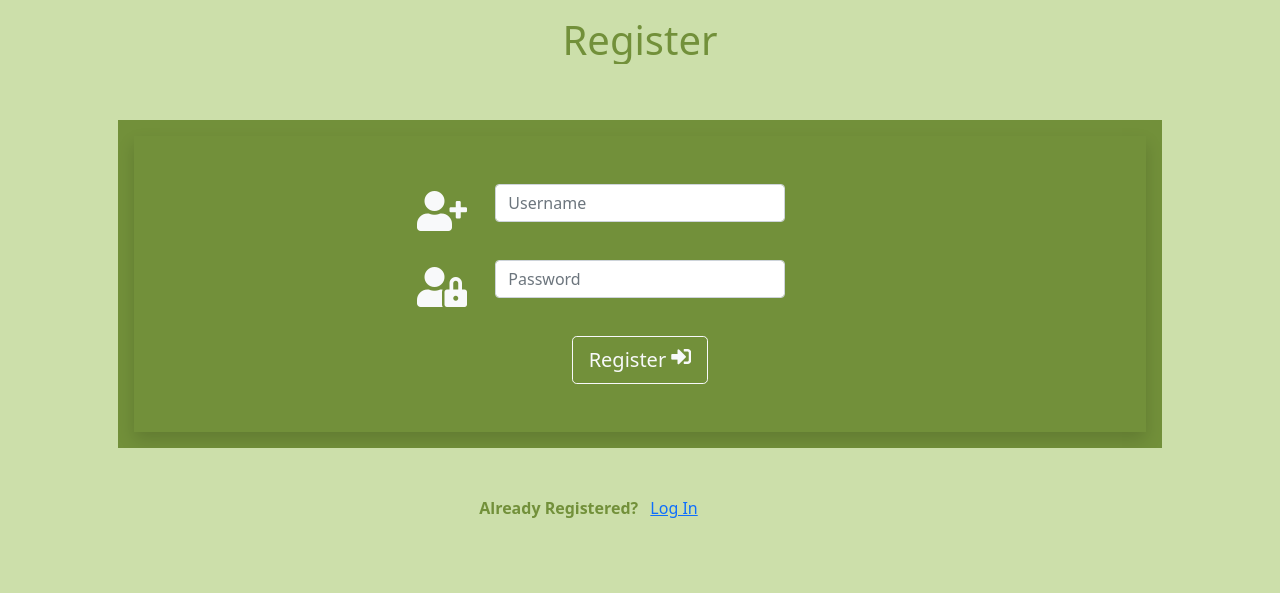
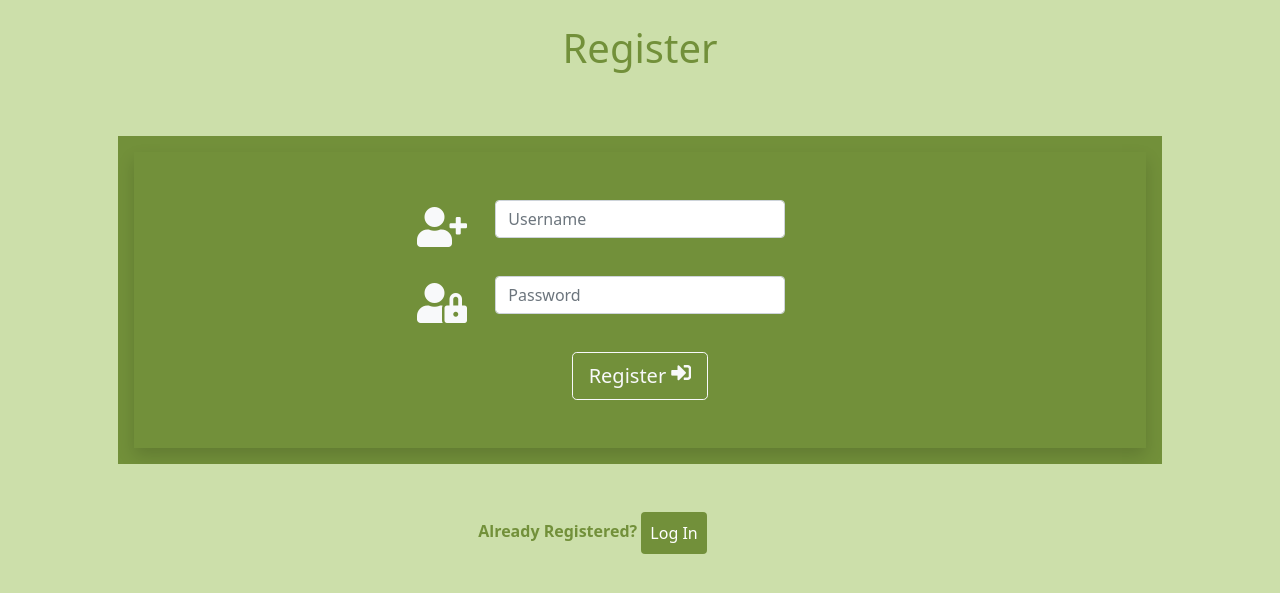
Before and after one commit to tashi-sk/flask-snap-it, a Flask app: page /register in a window 1280 px wide. Shown: the part 86-679 px from the top of the page. Run offline with Flask 2, Linux system fonts and the light colour scheme; some libraries are stand-ins or nearby versions.

Commit message:
P-5 padding property added

```diff
--- a/templates/base.html
+++ b/templates/base.html
@@ -54,7 +54,7 @@
                 {% if messages %}
                     {% for message in messages %}
                         <div class="flashes bg-gradient mt-3">
-                            <h5 class="text-center text-light fs-1">{{ message }}</h5>
+                            <h5 class="text-center text-light fs-1 p-2">{{ message }}</h5>
                         </div>
                     {% endfor %}
                 {% endif %}
--- a/templates/community.html
+++ b/templates/community.html
@@ -7,7 +7,7 @@
           <a href="{{ url_for( 'comments', post_id=article._id ) }}" class="btn btn-outline-success mb-3">Comment <i class="far fa-comment-dots px-2"></i></a>
         </div>
         <div class="col-md-5 align-self-center">
-          <h4 class="text-color fs-4">About</h4>
+          <h4 class="text-color fs-4 p-2">About</h4>
           <p id="summaryText" class="summary-Text">{{ article.summary }}</p>
         <div class="text-center">
           <p class="text-primary">Submit by: <span class="text-success fw-bold">{{article.submit_by.capitalize()}}</span></p>
--- a/templates/login.html
+++ b/templates/login.html
@@ -1,6 +1,6 @@
 {% extends "base.html" %}
 {% block content %}
-    <h4 class="text-center mt-3 fs-1 text-color">Log In</h4>
+    <h5 class="text-center p-2 mt-3 fs-1 text-color">Log In</h5>
     <div class="p-5">
         <div class="row card-body">
             <form class="col-12 shadow p-5" method="POST" action="{{ url_for('login') }}">
@@ -35,7 +35,7 @@
     <div class="col-11">
         <p class="text-center text-color fw-bold">
             Not Registered?
-            <a href="{{ url_for('register') }}" class="fw-normal p-2">Register</a>
+            <a href="{{ url_for('register') }}" class="fw-normal p-2 btn btn-signup">Register</a>
         </p>
     </div>
     </div>
--- a/templates/register.html
+++ b/templates/register.html
@@ -1,6 +1,6 @@
 {% extends "base.html" %}
 {% block content %}
-    <h4 class="text-center mt-3 fs-1 text-color">Register</h4>
+    <h4 class="text-center p-2 mt-3 fs-1 text-color">Register</h4>
     <div class="p-5">
         <div class="row card-body">
             <form class="col-12 shadow p-5" method="POST" action="{{ url_for('register') }}">
@@ -35,7 +35,7 @@
         <div class="col-11">
             <p class="text-center text-color fw-bold">
                 Already Registered?
-                <a href="{{ url_for('login') }}" class="fw-normal p-2">Log In</a>
+                <a href="{{ url_for('login') }}" class="fw-normal p-2 btn btn-login">Log In</a>
             </p>
         </div>
     </div>
```
